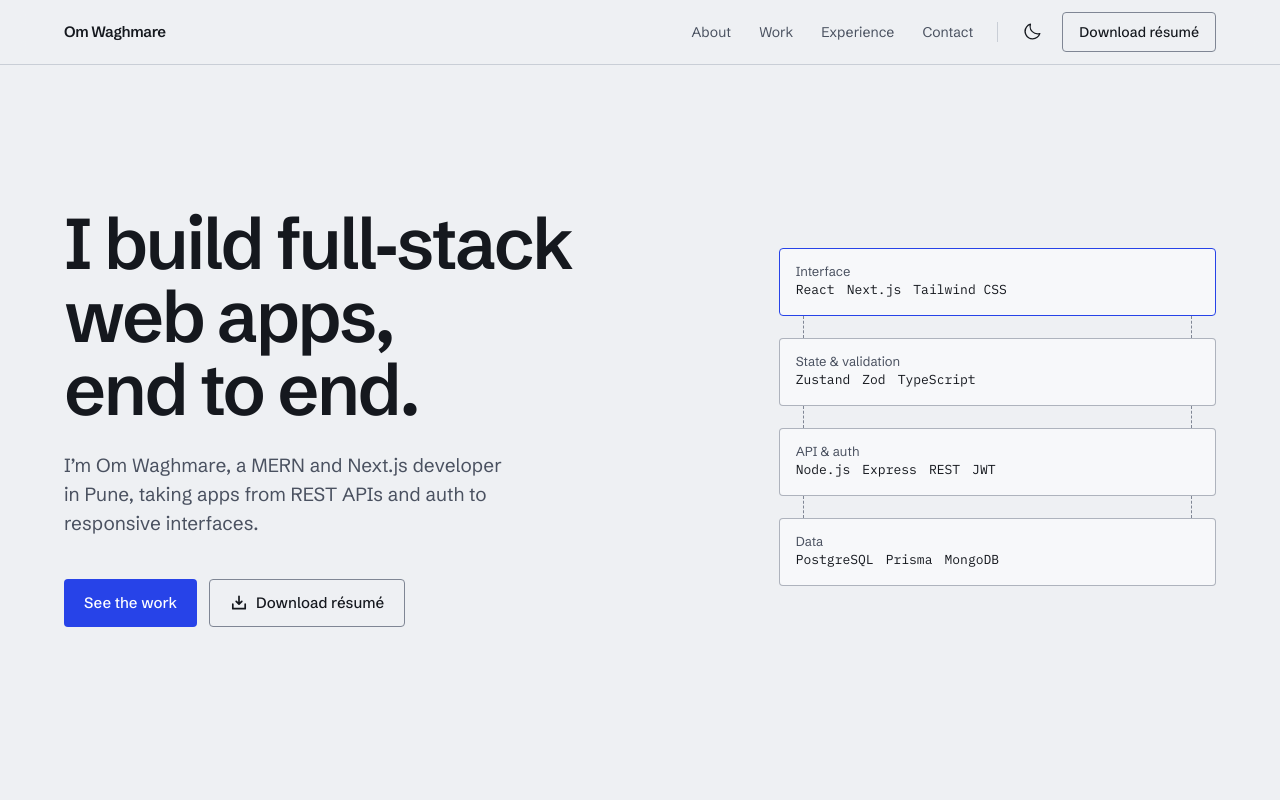
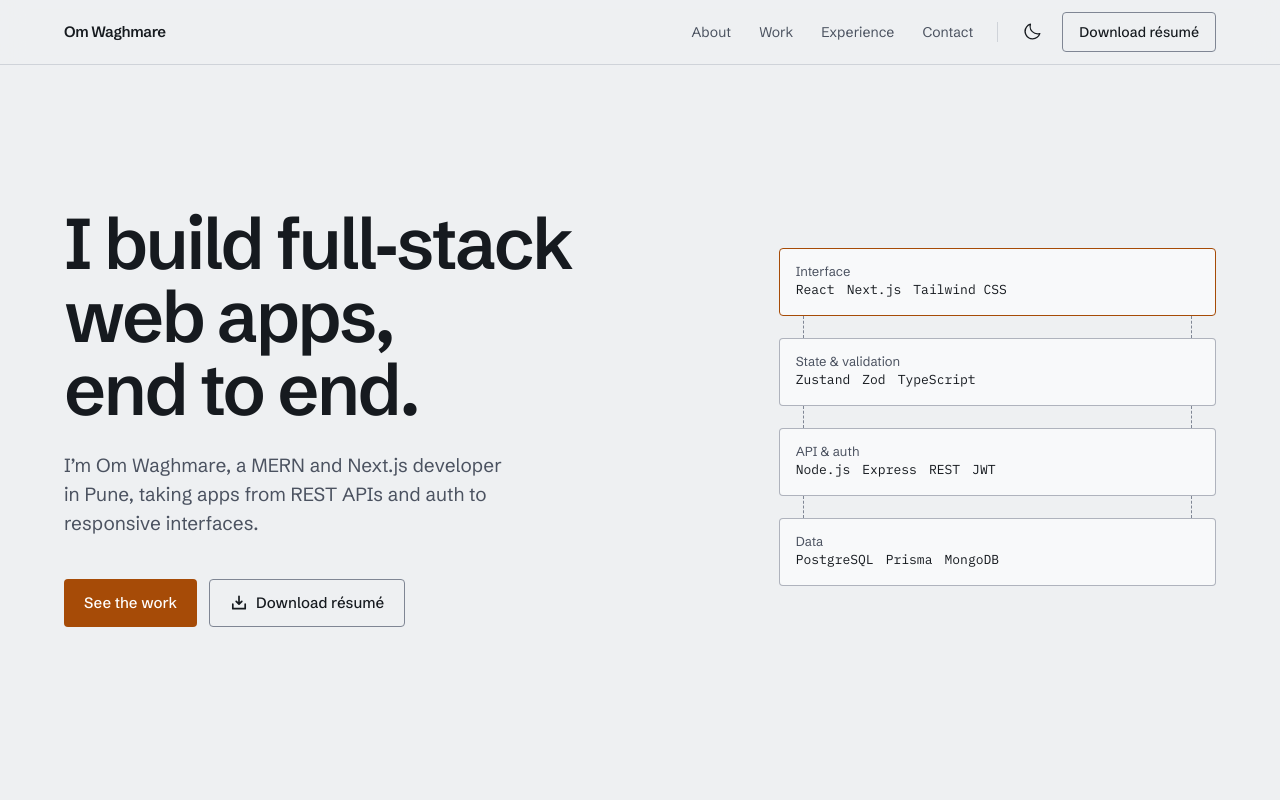
Before and after one commit to Omraje101/portfolio-site, a Next.js app: page / in a window 1280 px wide. Shown: the top 800 px of the page. Built offline with nearby package versions, Linux system fonts and the light colour scheme.

Commit message:
Switch colour scheme to Saffron Slate (light and dark)
Cool slate neutrals with a saffron accent. Light accent deepened to
#A64B07 so it passes AA as text; dark uses #F5A524. OG image, favicon
and theme-color updated to match.

```diff
--- a/src/app/globals.css
+++ b/src/app/globals.css
@@ -4,22 +4,24 @@
 @custom-variant dark (&:where(.dark, .dark *));
 
 /*
- * Cross-Section tokens.
- * All text pairs are WCAG AA or better in both themes:
- * ink/bg 15.6, muted/bg 7.0 (light) / 7.5 (dark), accent/bg 6.0 / 5.9.
+ * Saffron Slate tokens.
+ * Text pairs, WCAG AA or better in both themes:
+ *   light: ink/bg 15.3, muted/bg 6.9, accent/bg 5.1, white on accent 5.8
+ *   dark:  ink/bg 15.3, muted/bg 7.3, accent/bg 9.1, bg on accent 9.1
  * --line is a decorative hairline; --line-strong meets 3:1 for control borders.
  */
 :root {
-  --bg: #eef0f3;
-  --surface: #f7f8fa;
-  --ink: #15181e;
-  --muted: #4a5160;
-  --line: #c9ced6;
+  --bg: #eef0f2;
+  --surface: #f8f9fa;
+  --ink: #161a1f;
+  --muted: #4b5260;
+  --line: #cfd3d9;
   --line-strong: #7f8694;
-  --accent: #2743e8;
+  --accent: #a64b07;
   --accent-ink: #ffffff;
-  --accent-tint: #e3e8fd;
+  --accent-tint: #fbebd9;
   --danger: #b42424;
+  --shadow-tint: 22 26 31;
 
   --ease-out: cubic-bezier(0.23, 1, 0.32, 1);
   --ease-in-out: cubic-bezier(0.77, 0, 0.175, 1);
@@ -28,16 +30,17 @@
 }
 
 .dark {
-  --bg: #0d1016;
-  --surface: #141821;
-  --ink: #e6e9ee;
-  --muted: #9aa3b2;
-  --line: #262c38;
-  --line-strong: #626b7d;
-  --accent: #6f86ff;
-  --accent-ink: #0d1016;
-  --accent-tint: #18203a;
+  --bg: #111418;
+  --surface: #191d23;
+  --ink: #e8eaed;
+  --muted: #9ca3af;
+  --line: #2a2f37;
+  --line-strong: #636b78;
+  --accent: #f5a524;
+  --accent-ink: #111418;
+  --accent-tint: #2a2114;
   --danger: #ff8a8a;
+  --shadow-tint: 0 0 0;
 
   color-scheme: dark;
 }
--- a/src/app/icon.tsx
+++ b/src/app/icon.tsx
@@ -23,7 +23,7 @@ export default function Icon() {
           alignItems: "center",
           justifyContent: "center",
           gap: 5,
-          background: "#2743e8",
+          background: "#a64b07",
           borderRadius: 12,
         }}
       >
--- a/src/app/layout.tsx
+++ b/src/app/layout.tsx
@@ -59,8 +59,8 @@ export const metadata: Metadata = {
 
 export const viewport: Viewport = {
   themeColor: [
-    { media: "(prefers-color-scheme: light)", color: "#eef0f3" },
-    { media: "(prefers-color-scheme: dark)", color: "#0d1016" },
+    { media: "(prefers-color-scheme: light)", color: "#eef0f2" },
+    { media: "(prefers-color-scheme: dark)", color: "#111418" },
   ],
 };
 
--- a/src/app/opengraph-image.tsx
+++ b/src/app/opengraph-image.tsx
@@ -5,12 +5,12 @@ export const alt = `${site.name}, ${site.role}`;
 export const size = { width: 1200, height: 630 };
 export const contentType = "image/png";
 
-const INK = "#e6e9ee";
-const MUTED = "#9aa3b2";
-const BG = "#0d1016";
-const SURFACE = "#141821";
-const LINE = "#626b7d";
-const ACCENT = "#6f86ff";
+const INK = "#e8eaed";
+const MUTED = "#9ca3af";
+const BG = "#111418";
+const SURFACE = "#191d23";
+const LINE = "#636b78";
+const ACCENT = "#f5a524";
 
 export default function OpengraphImage() {
   return new ImageResponse(
```
